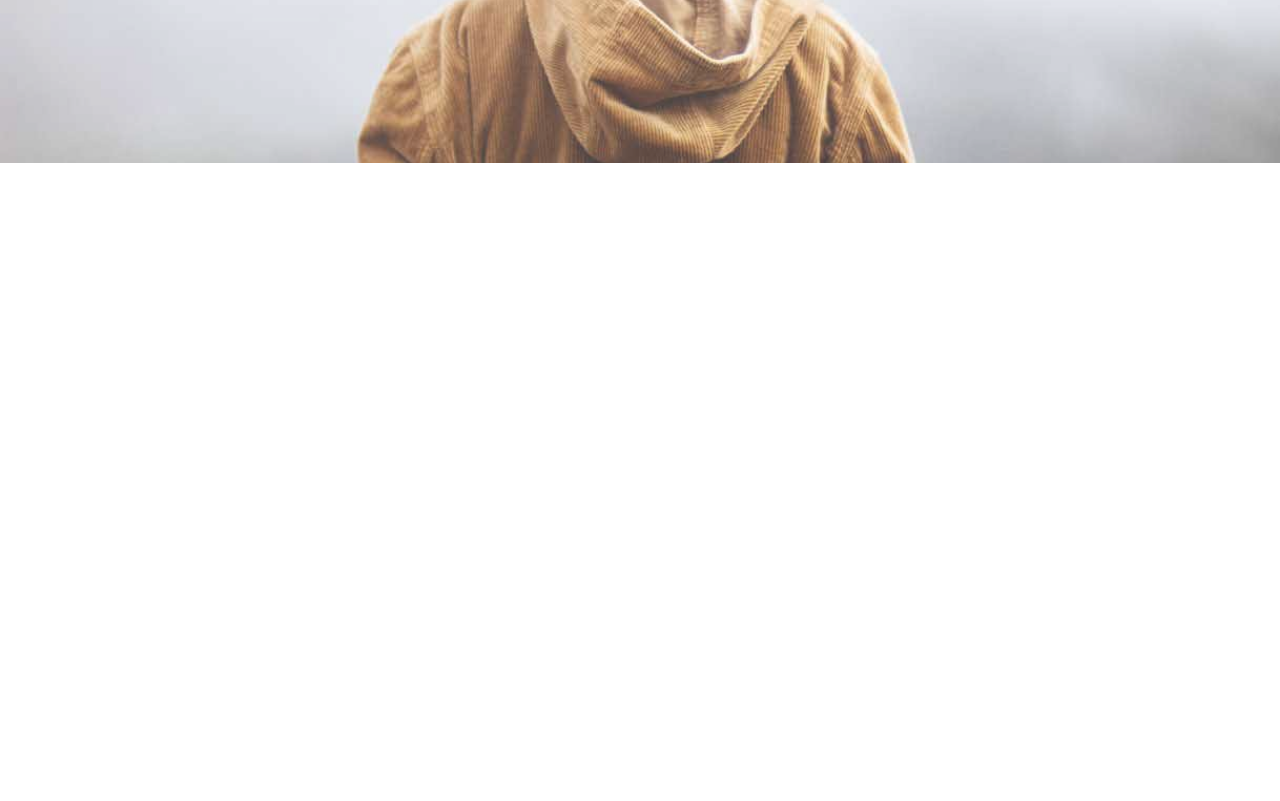
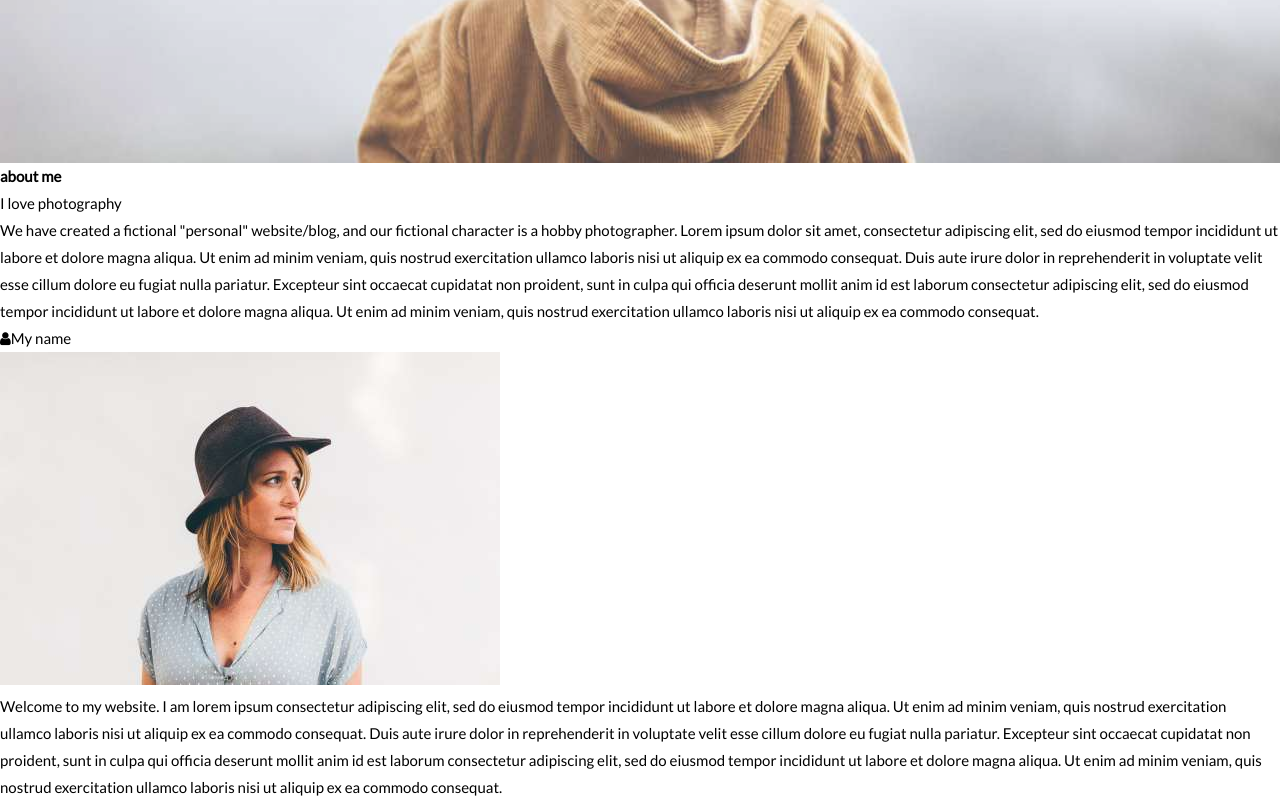
Before and after one commit to Suy4Dever/web-cv-template, a plain HTML site: page index.html in a window 1280 px wide. Shown: the part 237-1038 px from the top of the page. Before the commit the page ends 800 px from the top, so only its background shows below. Drawn offline with Linux system fonts and the light colour scheme.

Commit message:
add content to author content container

```diff
--- a/index.html
+++ b/index.html
@@ -31,7 +31,47 @@
         <p>my website logo</p>
       </div>
     </header>
-    <article></article>
+    <article>
+      <div class="article-introduction-container">
+        <h3>about me</h3>
+        <p class="introduction-title">I love photography</p>
+        <p class="introduction-content">
+          We have created a fictional "personal" website/blog, and our fictional
+          character is a hobby photographer. Lorem ipsum dolor sit amet,
+          consectetur adipiscing elit, sed do eiusmod tempor incididunt ut
+          labore et dolore magna aliqua. Ut enim ad minim veniam, quis nostrud
+          exercitation ullamco laboris nisi ut aliquip ex ea commodo consequat.
+          Duis aute irure dolor in reprehenderit in voluptate velit esse cillum
+          dolore eu fugiat nulla pariatur. Excepteur sint occaecat cupidatat non
+          proident, sunt in culpa qui officia deserunt mollit anim id est
+          laborum consectetur adipiscing elit, sed do eiusmod tempor incididunt
+          ut labore et dolore magna aliqua. Ut enim ad minim veniam, quis
+          nostrud exercitation ullamco laboris nisi ut aliquip ex ea commodo
+          consequat.
+        </p>
+        <div class="author-content-container">
+          <div class="author-container">
+            <p><span class="fa fa-user"></span>My name</p>
+            <img src="./img/avatar_hat.jpg" />
+          </div>
+          <div class="content-container">
+            <p>
+              Welcome to my website. I am lorem ipsum consectetur adipiscing
+              elit, sed do eiusmod tempor incididunt ut labore et dolore magna
+              aliqua. Ut enim ad minim veniam, quis nostrud exercitation ullamco
+              laboris nisi ut aliquip ex ea commodo consequat. Duis aute irure
+              dolor in reprehenderit in voluptate velit esse cillum dolore eu
+              fugiat nulla pariatur. Excepteur sint occaecat cupidatat non
+              proident, sunt in culpa qui officia deserunt mollit anim id est
+              laborum consectetur adipiscing elit, sed do eiusmod tempor
+              incididunt ut labore et dolore magna aliqua. Ut enim ad minim
+              veniam, quis nostrud exercitation ullamco laboris nisi ut aliquip
+              ex ea commodo consequat.
+            </p>
+          </div>
+        </div>
+      </div>
+    </article>
     <footer></footer>
   </body>
 </html>
```
Also changed, not shown: img/avatar_hat.jpg (added).
